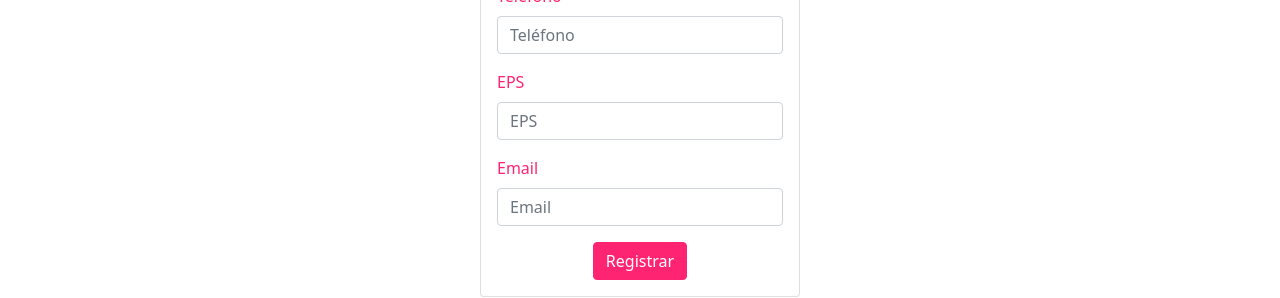
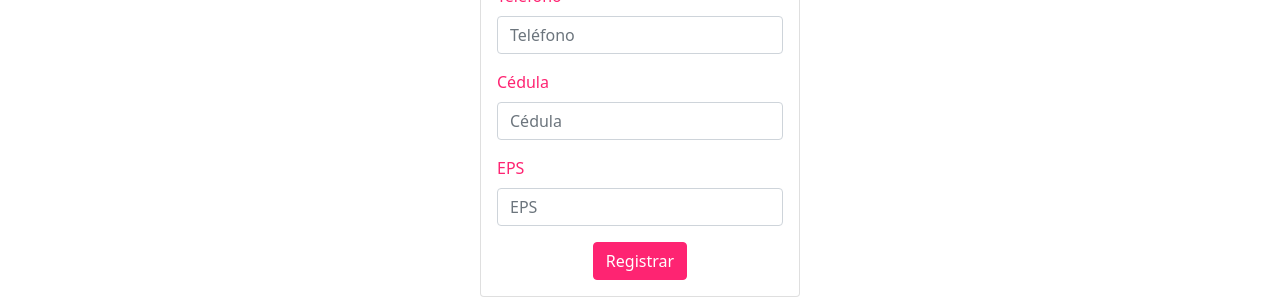
Before and after one commit to FrigoDev/Glicemiapp, a React (Create React App) app: page /p_reg in a window 1280 px wide. Shown: the part 405-703 px from the top of the page. Built offline with nearby package versions, Linux system fonts and the light colour scheme.

Commit message:
Cedula add

```diff
--- a/src/components/P_reg.js
+++ b/src/components/P_reg.js
@@ -41,12 +41,12 @@ const P_reg = () => {
                         <Form.Control type="text" placeholder="Teléfono" name="telefono" onChange={handleChange}/>
                     </Form.Group>
                     <Form.Group className="mb-3">
+                        <Form.Label>Cédula</Form.Label>
+                        <Form.Control type="text" placeholder="Cédula"/>
+                    </Form.Group>
+                    <Form.Group className="mb-3">
                         <Form.Label>EPS</Form.Label>
                         <Form.Control type="text" placeholder="EPS" name="eps" onChange={handleChange}/>
-                    </Form.Group>
-                    <Form.Group className="mb-3" controlId="formBasicEmail">
-                        <Form.Label>Email</Form.Label>
-                        <Form.Control type="email" placeholder="Email" name="email" onChange={handleChange}/>
                     </Form.Group>
                     <div className="text-center">
                     <Button variant="primary" type="submit">
```
